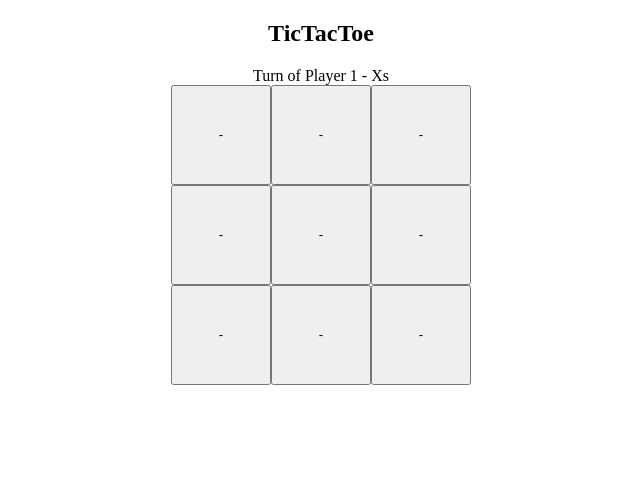
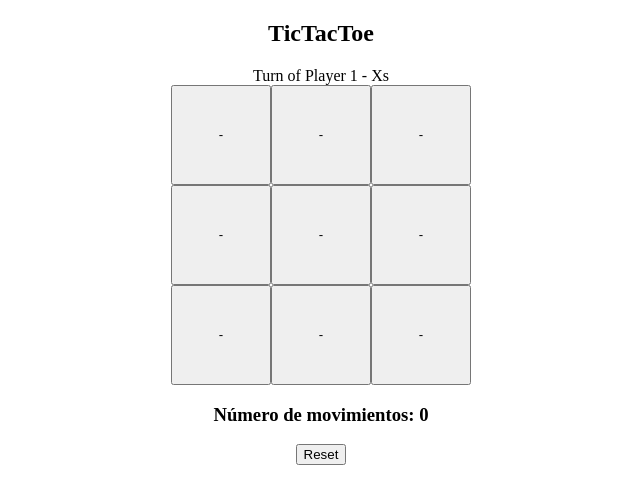
Before and after one commit to romanode/practica_TicTacToe, a React (Create React App) app: page / in a window 1280 px wide. Shown: the top 504 px of the page, without its empty margins (319-959 px from the left). Built offline with nearby package versions, Linux system fonts and the light colour scheme.

Commit message:
Se mejoró los click evitando que se pulse en un sitio indebido del tablero, y se añadió un botón que resetea la partida

```diff
--- a/src/App.css
+++ b/src/App.css
@@ -36,3 +36,11 @@
     transform: rotate(360deg);
   }
 }
+
+.clickable{
+  cursor: pointer;
+}
+
+.no_clickable{
+  cursor: not-allowed;
+}
--- a/src/App.jsx
+++ b/src/App.jsx
@@ -1,6 +1,7 @@
 import { useState } from 'react'
 import Header from './Header.jsx';
 import Board from './Board.jsx';
+import Reset from "./Reset.jsx"
 import './App.css';
 
 const PLAYERX = "Player 1 - Xs"
@@ -14,6 +15,7 @@ export default function App() {
     ["-", "-", "-"],
     ["-", "-", "-"]
   ]);
+  const [moves, setMoves]= useState(0);
 
   function appClick(rowNumber, colNumber){
     console.log("Click en " + rowNumber + colNumber);
@@ -22,6 +24,18 @@ export default function App() {
     valuesCopy[rowNumber][colNumber] = newMovement;
     setTurn(turn === PLAYERX ? PLAYER0 : PLAYERX);
     setValues(valuesCopy);
+    setMoves(moves => moves + 1)
+  }
+
+  function clickReset(){
+    console.log("RESET");
+    setTurn(PLAYERX);
+    setValues([
+    ["-", "-", "-"],
+    ["-", "-", "-"],
+    ["-", "-", "-"]
+    ]);
+    setMoves(0);
   }
 
   return (
@@ -30,6 +44,8 @@ export default function App() {
         <h2>TicTacToe</h2>
         <Header turn={turn}/>
         <Board values={values} appClick={appClick}/>
+        <h3> Número de movimientos: {moves} </h3>
+        <Reset clickReset = {clickReset}/>
 
     </div>
   );
--- a/src/Casilla.jsx
+++ b/src/Casilla.jsx
@@ -1,10 +1,19 @@
 
-const casillaStyke = {
+const casillaStyle = {
     height: "100px",
     width: "100px"
 }
 export default function Casilla(props){
+
+    function casillaClick(){
+        if(props.value === "-"){
+        props.boardClick(props.rowIndex, props.colIndex)
+        }
+        else{console.log("No puedes pulsar en esta casilla")}
+    }
+
+    let ClickableClass = props.value==="-" ? "clickable": "no_clickable"
     return (
-    <button style={casillaStyke} onClick={() => props.boardClick(props.rowIndex, props.colIndex)}>
-        {props.value}</button>);
+    <button style={casillaStyle} onClick={casillaClick} className={ClickableClass}> {props.value}</button>
+    );
 }
--- /dev/null
+++ b/src/Reset.jsx
@@ -0,0 +1,5 @@
+export default function Reset(props){
+ return (
+    <button onClick={props.clickReset}>Reset</button>
+ );
+}
```
Lines whose indentation alone changed are shown as unchanged.
